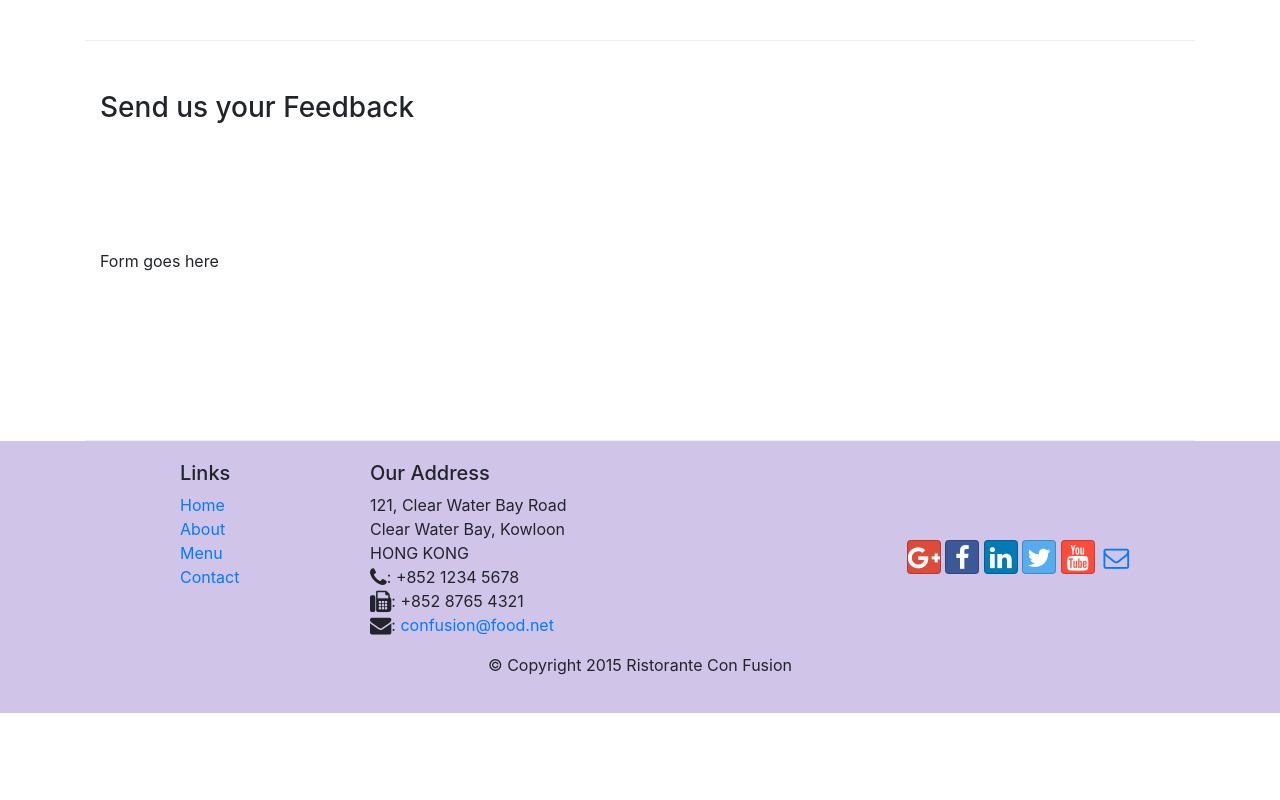
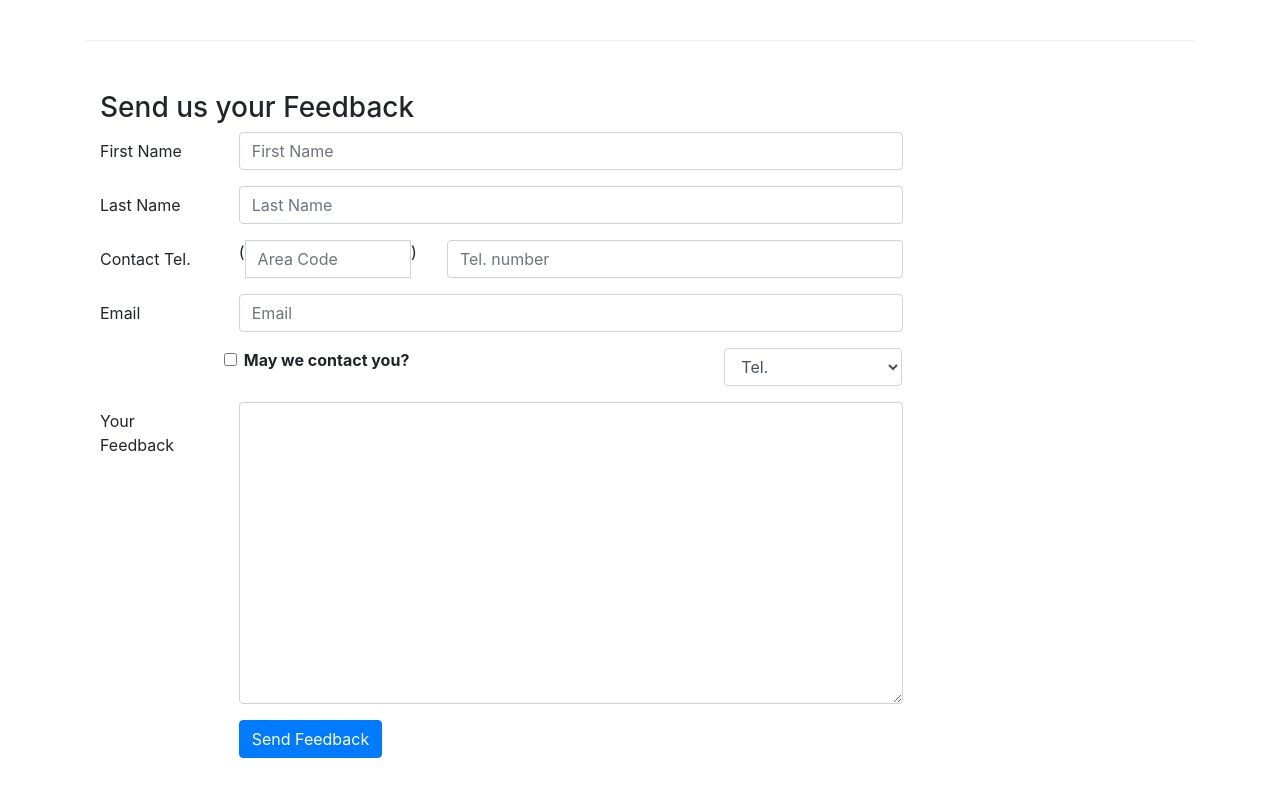
Before and after one commit to hacknugithub/bootstrapfirst, a website: page contactus.html in a window 1280 px wide. Shown: the part 800-1600 px from the top of the page. Before the commit the page ends 1513 px from the top, so only its background shows below. Drawn offline with nearby package versions, Linux system fonts and the light colour scheme.

Commit message:
Forms in Bootstrap

```diff
--- a/contactus.html
+++ b/contactus.html
@@ -84,8 +84,6 @@
                   <a role="button" class="btn btn-primary" href="tel:+852212345678"><i class="fa fa-phone"></i> Call</a>
                   <a role="button" class="btn btn-info" href="#"><i class="fa fa-skype"></i> Skype</a>
                   <a role="button" class="btn btn-success" href="mailto:confusion@food.net"><i class="fa fa-envelope"></i> Email</a>
-
-
                 </div>
             </div>
         </div>
@@ -95,7 +93,66 @@
               <h3>Send us your Feedback</h3>
            </div>
             <div class="col-12 col-md-9">
-                Form goes here
+                <form class="" action="index.html" method="post">
+                  <div class="form-group row">
+                    <label for="firstname" class="col-md-2 col-form-label">First Name</label>
+                    <div class="col-md-10">
+                      <input type="text" name="firstname" placeholder="First Name" class="form-control" id="firstname">
+                    </div>
+                  </div>
+                  <div class="form-group row">
+                    <label for="lastname" class="col-md-2 col-form-label">Last Name</label>
+                    <div class="col-md-10">
+                      <input type="text" name="lastname" placeholder="Last Name" class="form-control" id="lastname">
+                    </div>
+                  </div>
+                  <div class="form-group row">
+                    <label for="telnum" class="col-md-2 col-form-label">Contact Tel.</label>
+                    <div class="col-5 col-sm-4 col-md-3">
+                      <div class="input-group">
+                        <div class="input-group-addon">(</div>
+                        <input type="tel" name="areacode" placeholder="Area Code" class="form-control" id="areacode">
+                        <div class="input-group-addon">)</div>
+                      </div>
+                    </div>
+                    <div class="col-7 col-sm-6 col-md-7">
+                      <input type="tel" name="telnum" placeholder="Tel. number" class="form-control" id="telnum">
+                    </div>
+                  </div>
+                  <div class="form-group row">
+                    <label for="email" class="col-md-2 col-form-label">Email</label>
+                    <div class="col-md-10">
+                      <input type="email" name="email" placeholder="Email" class="form-control" id="email">
+                    </div>
+                  </div>
+                  <div class="form-group row">
+                    <div class="form-check col-md-6 offset-md-2">
+                      <label class="form-check-label" for="">
+                        <input type="checkbox" name="approve" value="" class="form-check-input">
+                        <strong>May we contact you?</strong>
+                      </label>
+                    </div>
+                    <div class="col-md-3 offset-md-1">
+                      <select class="form-control" name="">
+                        <option value="">Tel.</option>
+                        <option value="">Email</option>
+                      </select>
+                    </div>
+                  </div>
+                  <div class="form-group row">
+                    <label for="feedback" class="col-md-2 col-form-label">Your Feedback</label>
+                    <div class="col-md-10">
+                      <textarea rows="12" name="feedback" class="form-control" id="feedback"></textarea>
+                    </div>
+                  </div>
+                  <div class="form-group row">
+                    <div class="offset-md-2 col-md-10">
+                      <button type="submit" class="btn btn-primary">
+                        Send Feedback
+                      </button>
+                    </div>
+                  </div>
+                </form>
             </div>
              <div class="col-12 col-md">
             </div>
@@ -134,7 +191,7 @@
                         <a class="btn btn-social-icon btn-linkedin" href="http://www.linkedin.com/in/"><i class="fa fa-linkedin"></i></a>
                         <a class="btn btn-social-icon btn-twitter" href="http://twitter.com/"><i class="fa fa-twitter"></i></a>
                         <a class="btn btn-social-icon btn-youtube" href="http://youtube.com/"><i class="fa fa-youtube"></i></a>
-                        <a class="btn btn-social-icon" href="mailto:"><i class="fa fa-envelope-o"></i></a>
+                        <a class="btn btn-social-icon" href="mailto:"><i class="fa fa-envelope"></i></a>
                     </div>
                 </div>
            </div>
```
